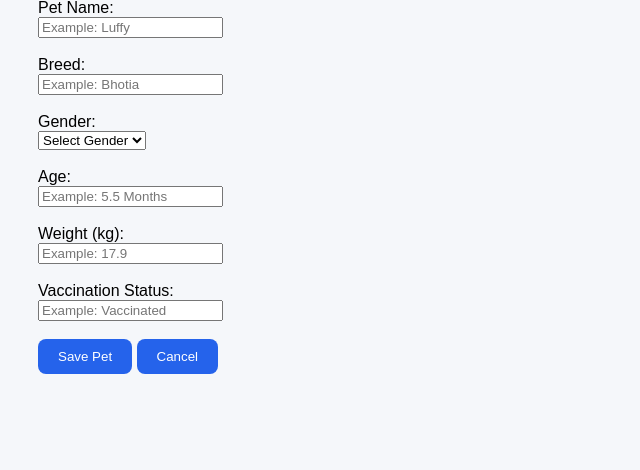
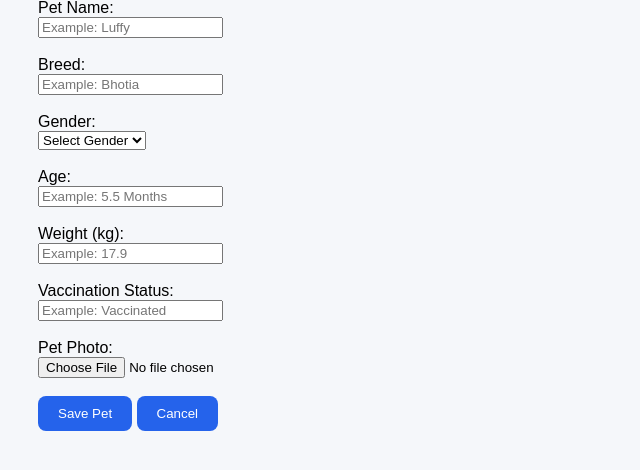
Before and after one commit to rishikatoch/pawfolio, a Flask app: page /add-pet in a window 1280 px wide. Shown: the part 119-589 px from the top of the page, without its empty margins (0-640 px from the left). Run offline with Flask 3, Linux system fonts and the light colour scheme.

Commit message:
Add pet photo upload feature

```diff
--- a/app/routes.py
+++ b/app/routes.py
@@ -1,6 +1,9 @@
+from flask import render_template, request, redirect, url_for
 from app import app, db
 from app.models import Pet
-from flask import Flask, render_template, request, redirect, url_for
+
+from werkzeug.utils import secure_filename
+import os
 
 @app.route("/")
 def home():
@@ -24,6 +27,7 @@ def add_pet():
         age = request.form.get("pet_age", "").strip()
         vaccination_status = request.form.get("pet_vaccination_status", "").strip()
         weight = request.form.get("pet_weight", "").strip()
+        photo = request.files.get("pet_photo")
 
         if not name:
             return render_template("add_pet.html", error="Pet name is required.")
@@ -51,13 +55,25 @@ def add_pet():
                     error="Weight must be a valid number."
                 )
 
+        filename = None
+
+        if photo and photo.filename:
+            filename = secure_filename(photo.filename)
+            photo.save(
+                os.path.join(
+                    app.config["UPLOAD_FOLDER"],
+                    filename
+                )
+            )
+
         pet = Pet(
             name=name,
             breed=breed,
             gender=gender,
             age=age,
             weight=weight,
-            vaccination_status=vaccination_status
+            vaccination_status=vaccination_status,
+            photo=filename
         )
 
         db.session.add(pet)
--- a/app/templates/add_pet.html
+++ b/app/templates/add_pet.html
@@ -25,7 +25,7 @@
         </div>
         {% endif %}
 
-        <form method="POST">
+       <form method="POST" enctype="multipart/form-data">
 
             <label>Pet Name:</label><br>
             <input type="text"
@@ -65,6 +65,18 @@
                    placeholder="Example: Vaccinated"
                    required><br><br>
 
+                   <label>Pet Photo:</label><br>
+
+                <input
+                type="file"
+                name="pet_photo"
+                accept=".jpg,.jpeg,.png"
+                >
+
+
+            <br><br>
+
+
             <button type="submit">Save Pet</button>
 
             <a href="{{ url_for('home') }}">
```
Also changed, not shown: app/templates/index.html (+10 -0 lines), app/templates/pet_profile.html (+11 -0 lines).
